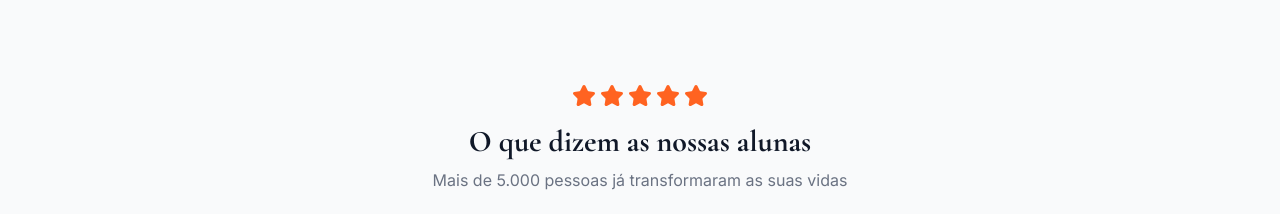
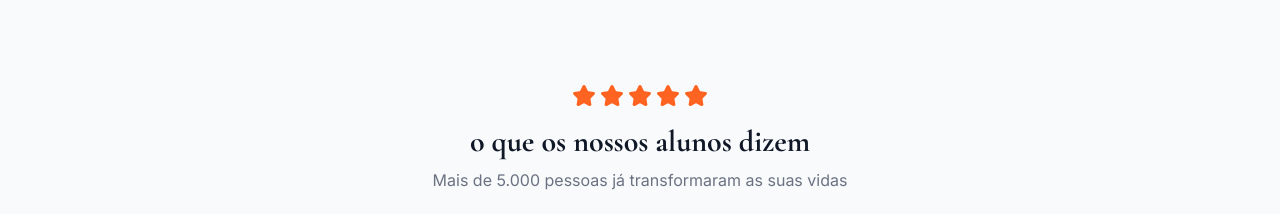
Before and after one commit to chavesrecabr-tech/Braian-Chaves, a React (Vite) app: page / in a window 1280 px wide. Shown: the part 4420-4634 px from the top of the page. Built offline with nearby package versions, Linux system fonts and the light colour scheme.

Commit message:
feat: Update testimonial section heading
Changes the heading of the testimonials section from "O que dizem as nossas alunas" to "o que os nossos alunos dizem" to be more inclusive.

```diff
--- a/src/App.tsx
+++ b/src/App.tsx
@@ -286,7 +286,7 @@ export default function App() {
             <div className="flex justify-center gap-1 mb-4">
               {[...Array(5)].map((_, i) => <Star key={i} className="fill-brand-accent text-brand-accent w-6 h-6" />)}
             </div>
-            <h2 className="text-3xl font-bold text-gray-900">O que dizem as nossas alunas</h2>
+            <h2 className="text-3xl font-bold text-gray-900">o que os nossos alunos dizem</h2>
             <p className="text-gray-500 mt-2">Mais de 5.000 pessoas já transformaram as suas vidas</p>
           </div>
 
```
